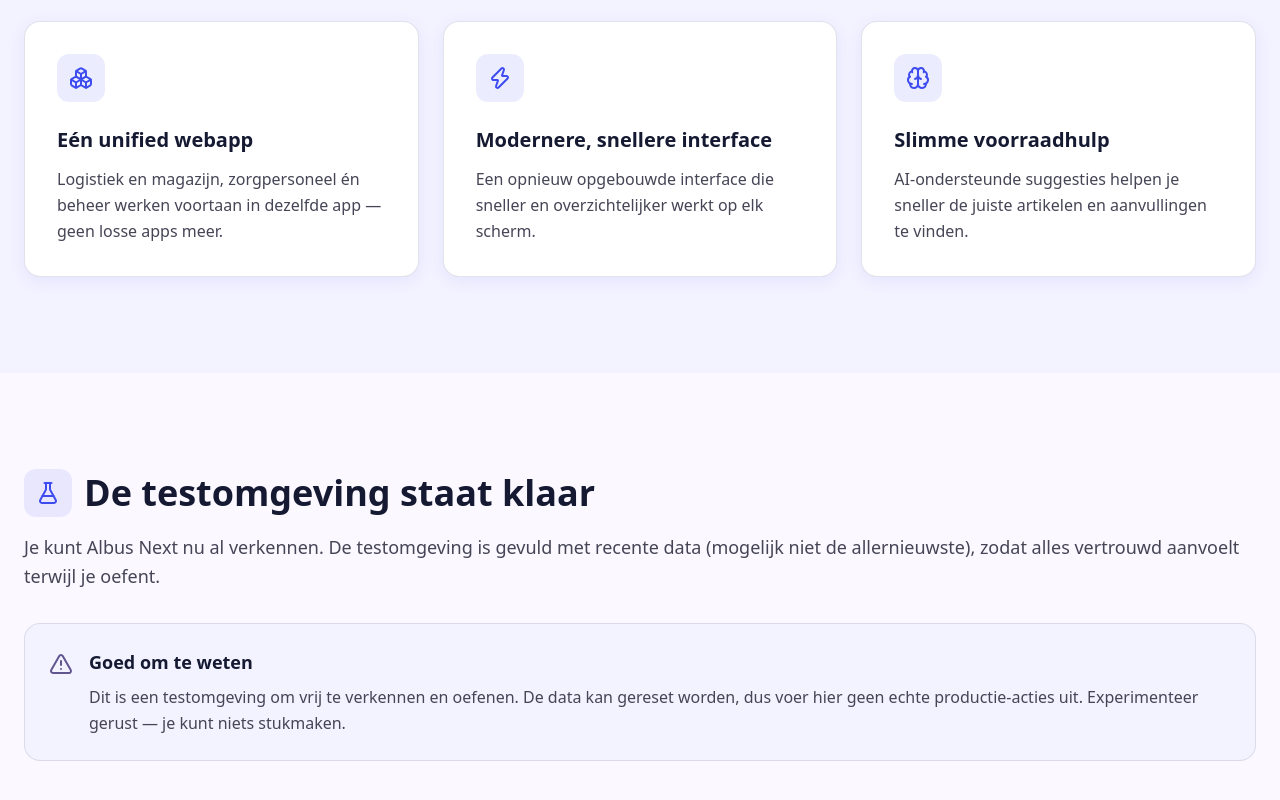
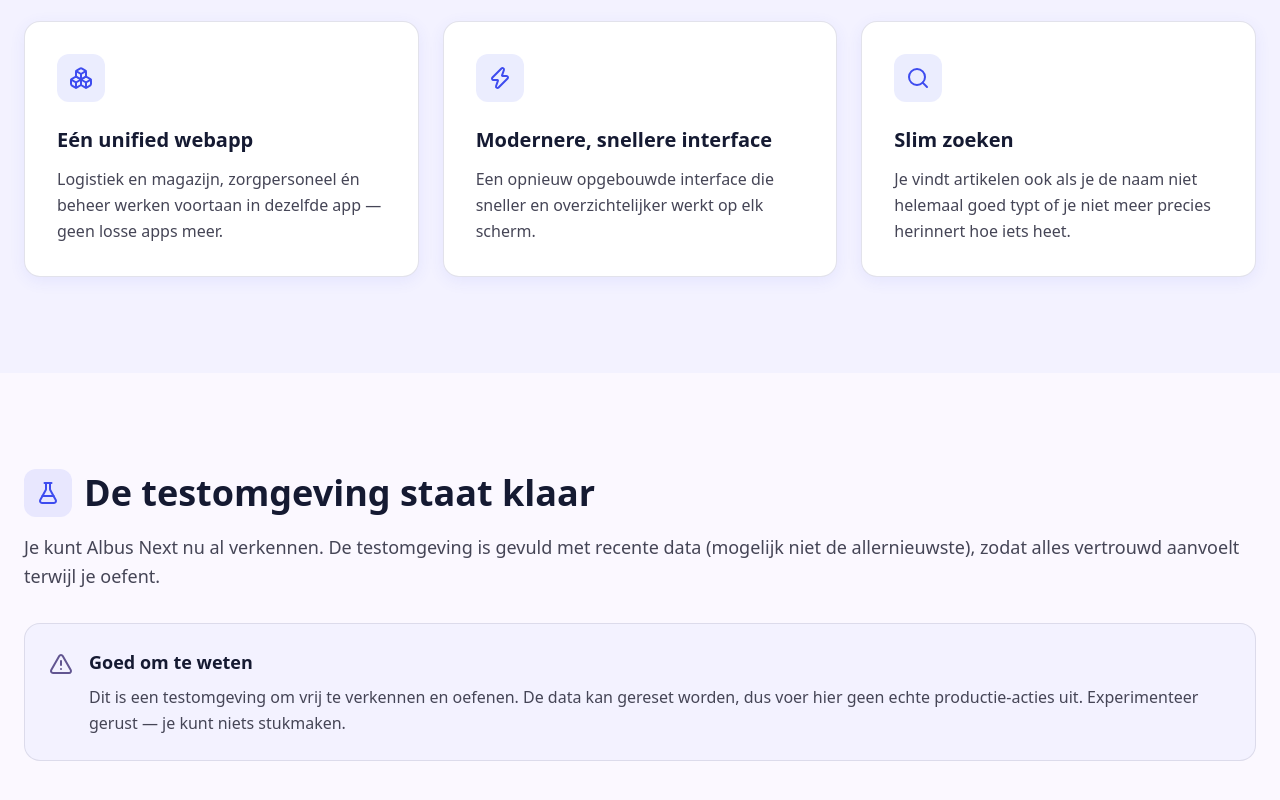
Before and after one commit to yoridewit/albus-next-landing, a Next.js app: page /overstappen in a window 1280 px wide. Shown: the part 1578-2378 px from the top of the page. Built offline with nearby package versions, Linux system fonts and the light colour scheme.

Commit message:
Overstappen: AI-claim vervangen door 'Slim zoeken' in gewone taal
De feature-tekst suggereerde AI-ondersteunde suggesties, terwijl het
om gewone fuzzy search gaat. Titel en beschrijving herschreven zonder
AI-claim en zonder jargon (ook 'fuzzy search' vermeden), icoon
aangepast van Brain naar Search.

```diff
--- a/components/overstappen/NieuweFeatures.tsx
+++ b/components/overstappen/NieuweFeatures.tsx
@@ -1,4 +1,4 @@
-import { Boxes, Zap, Brain } from 'lucide-react'
+import { Boxes, Zap, Search } from 'lucide-react'
 
 const features = [
   {
@@ -12,9 +12,9 @@
     body: 'Een opnieuw opgebouwde interface die sneller en overzichtelijker werkt op elk scherm.',
   },
   {
-    icon: Brain,
-    title: 'Slimme voorraadhulp',
-    body: 'AI-ondersteunde suggesties helpen je sneller de juiste artikelen en aanvullingen te vinden.',
+    icon: Search,
+    title: 'Slim zoeken',
+    body: 'Je vindt artikelen ook als je de naam niet helemaal goed typt of je niet meer precies herinnert hoe iets heet.',
   },
 ]
 
```
